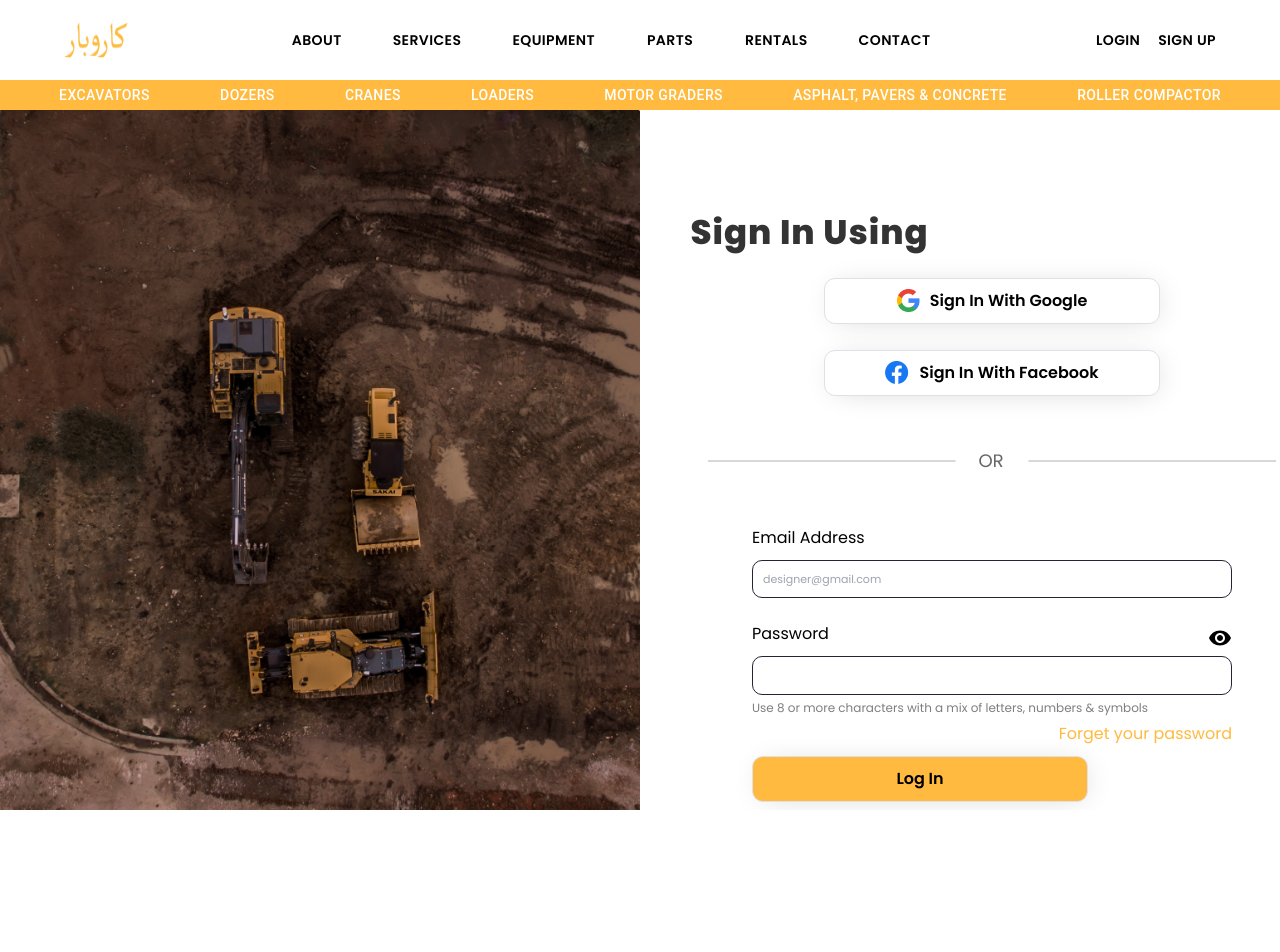
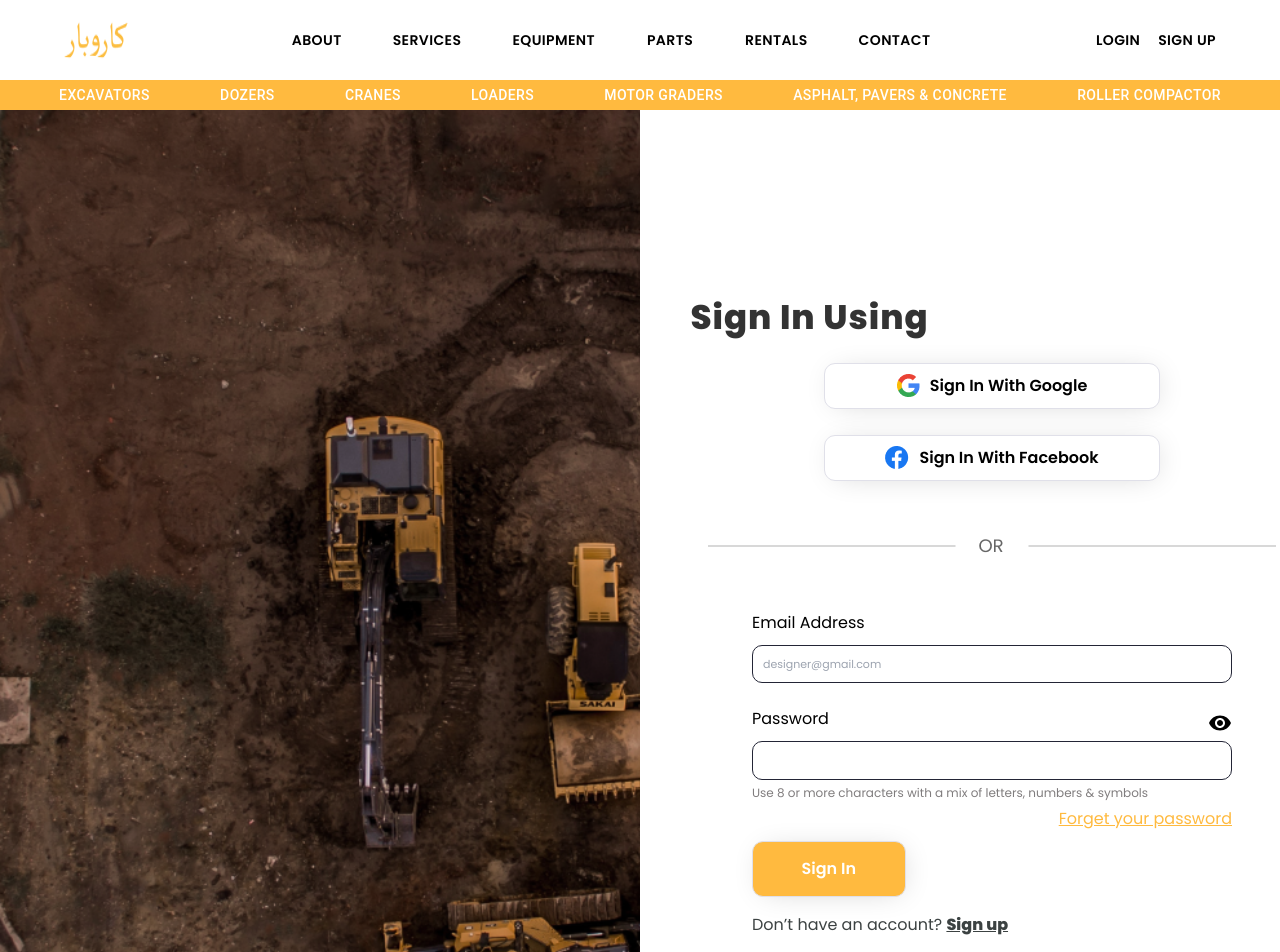
Before and after one commit to Hashir-Khan777/ME-P-Frontend, a React (Create React App) app: page /login in a window 1280 px wide. Shown: the top 952 px of the page. Before the commit the page ends 810 px from the top, so only its background shows below. Built offline with nearby package versions, Linux system fonts and the light colour scheme.

Commit message:
sign in page fixes

```diff
--- a/src/pages/Sign In/index.tsx
+++ b/src/pages/Sign In/index.tsx
@@ -72,10 +72,10 @@ const SignIn = () => {
       <FlexChild1></FlexChild1>
       <FlexChild2>
         <h1 className="tracking-[1px] font-bold text-blackBrown">Sign In Using</h1>
-        <button>
+        <button className="secondary-button">
           <img src={google} alt="google" /> Sign In With Google
         </button>
-        <button>
+        <button className="secondary-button">
           <img src={fb} alt="fb" /> Sign In With Facebook
         </button>
         <br />
@@ -130,23 +130,23 @@ const SignIn = () => {
             }}
           >
             <span></span>{" "}
-            <p style={{ margin: "0px" }} className="fa">
+            <p  className="fa m-0 underline">
               Forget your password
             </p>
           </label>
 
           <StyledButton
             type="submit"
+            style={{ backgroundColor: "#FFBA3F", cursor: "pointer", color: '#fff' }}
             onClick={(e) => handleLogin(e)}
             disabled={!isEmailValid || !isPasswordValid}
-            style={{ backgroundColor: "#FFBA3F", cursor: "pointer" }}
           >
-            Log In
+            Sign In
           </StyledButton>
-          <p>
+          <p className="text-[#3c4242]">
             Don’t have an account?{" "}
             <b>
-              <Link to={"/signup"} className="coloryellow">
+              <Link to={"/signup"} className="underline font-400 text-[#3c4242]">
                 Sign up
               </Link>
             </b>{" "}
--- a/src/pages/Sign In/style.ts
+++ b/src/pages/Sign In/style.ts
@@ -9,15 +9,17 @@ export const ParentFlex = styled.div`
 display: flex;
 align-items: center;
 justify-content: space-around;
-max-height: 87.5vh;
+max-height: 150vh;
 padding-bottom: 0px;
 overflow: hidden;
+
+
 `
 
 export const FlexChild1 = styled.div`
 overflow: hidden;
 min-width: 50%;
-min-height: 87.5vh;
+min-height: 150vh;
 background-image: url(${banner});
 background-size: cover;
   background-repeat: no-repeat;
@@ -41,7 +43,7 @@ justify-content: center;
 flex-direction: column;
 flex-wrap: wrap;
 position: relative;
-top: 4rem;
+top: -6rem;
 left: 2rem;
 
 .validation-message{
@@ -49,7 +51,7 @@ left: 2rem;
     margin-top: 0px;
 }
 
-button{
+.secondary-button{
     border: 1px solid #E0E0E9;
     border-radius: 11px;
     padding: 10px 20px;
@@ -66,7 +68,23 @@ button{
     font-size:1rem;
     margin-bottom: 1rem
 }
-
+button{
+    border: 1px solid #E0E0E9;
+    border-radius: 11px;
+    padding: 15px 20px;
+    background-color: ${Theme.WHITE_COLOR};
+    color: ${Theme.BLACK_COLOR};
+    box-shadow: ${Theme.BOX_SHADOW} ;
+    display: flex;
+    align-items: center;
+    justify-content: center;
+    gap: 10px;
+    margin: 10px 0px;
+    font-weight: 600;
+    width: 12vw;
+    font-size:1rem;
+    margin-bottom: 1rem
+}
 ${mobile`
 button{
     font-size:16px !important;
@@ -148,15 +166,10 @@ width: 100%
 `
 
 export const StyledButton = styled.button`
-
 border: none;
-background-color: ${Theme.YELLOW};
 border-radius: 5px;
-padding: 0px 18px;
-color: ${Theme.WHITE_COLOR};
-margin: 0px 8px;
+margin: 0px 4px;
 font-weight: bold;
-
 ${mobile`
 width:100%;
 `}
```
